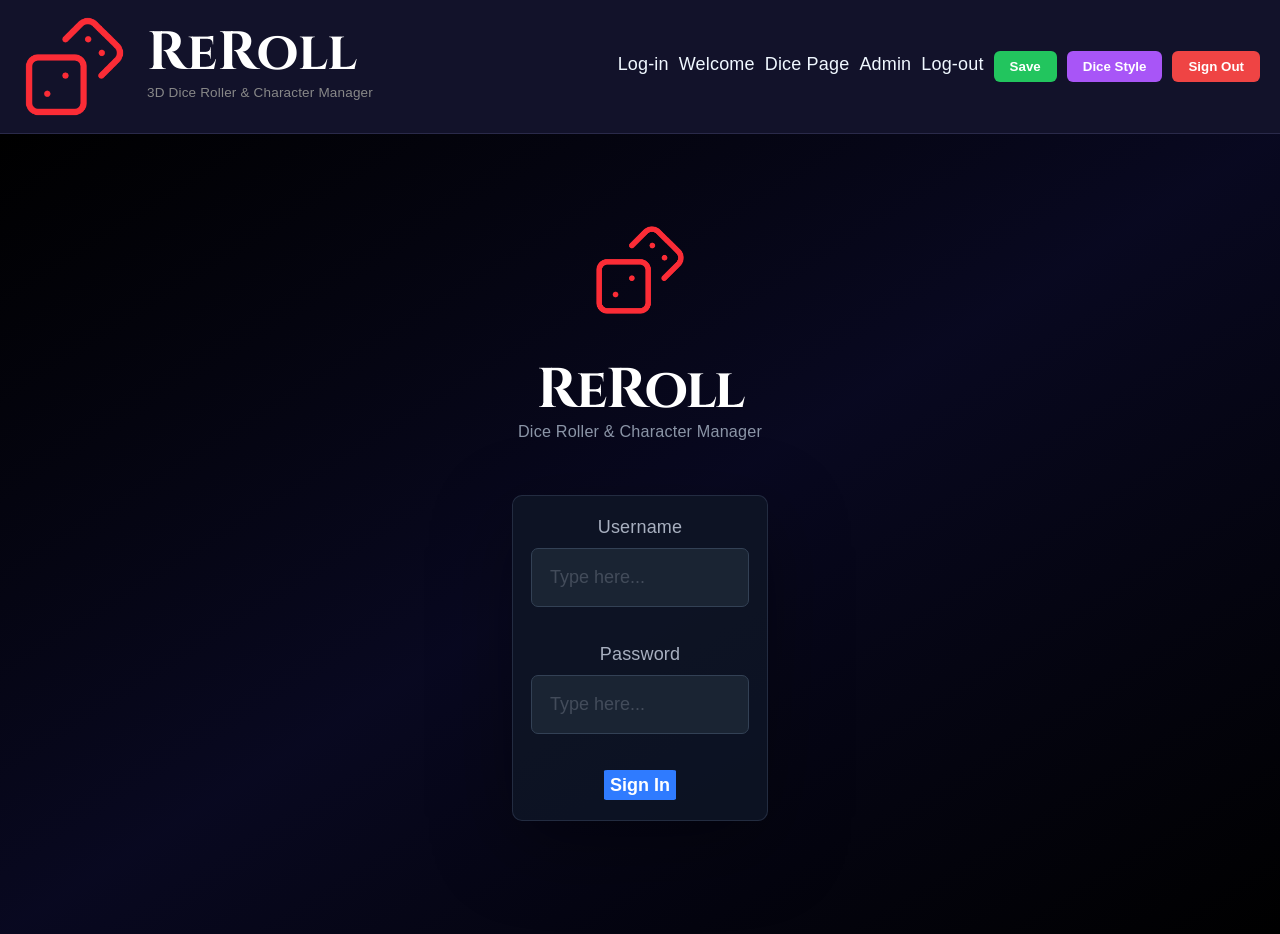
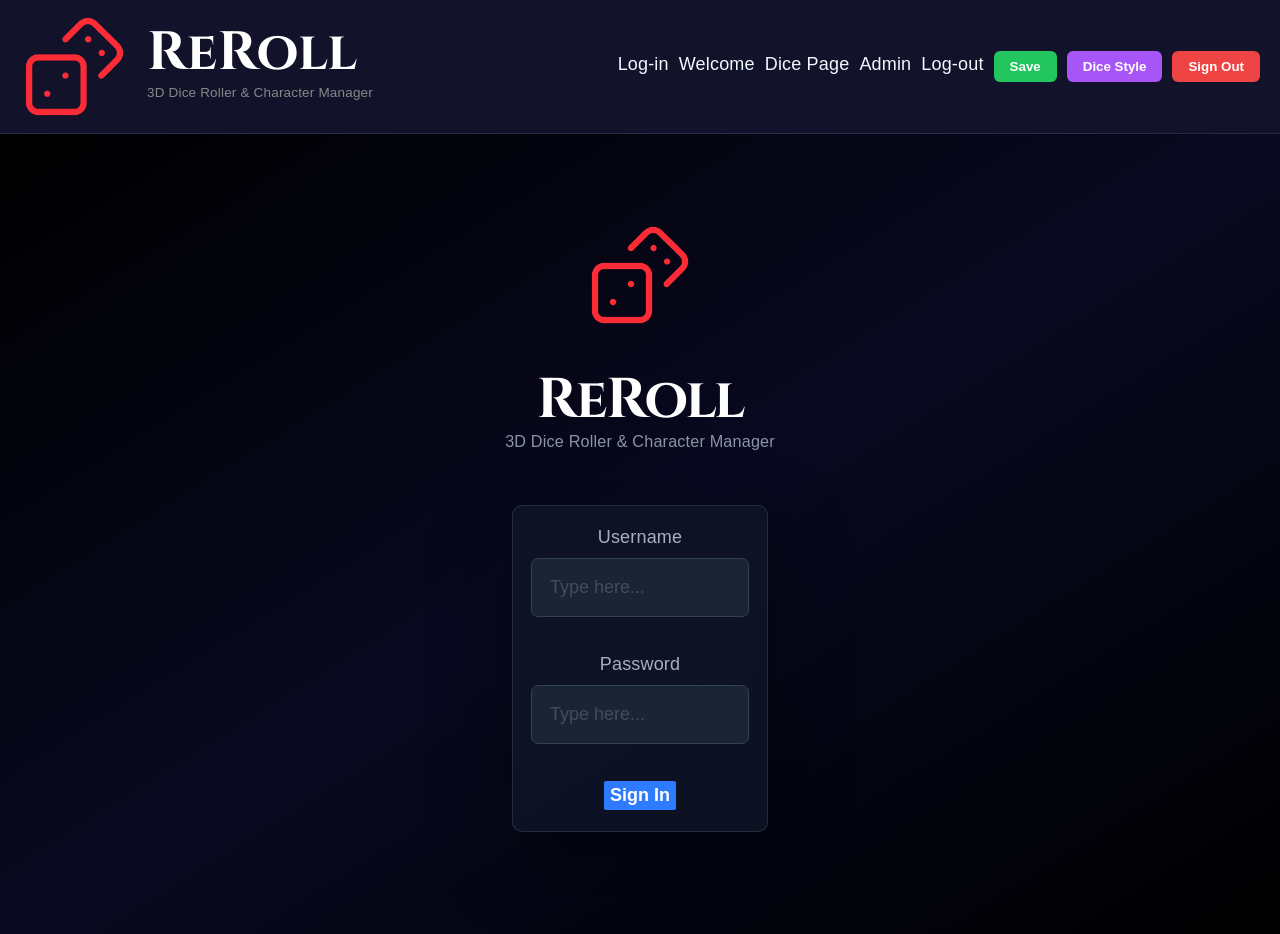
Before and after one commit to J-AGGERHOLM/diceRoller, a Svelte app in the folder client/: page / in a window 1280 px wide. Built offline with nearby package versions, Linux system fonts and the light colour scheme.

Commit message:
fixed some log-in page text

```diff
--- a/client/src/pages/logInPage.svelte
+++ b/client/src/pages/logInPage.svelte
@@ -8,7 +8,7 @@
   <div class="login-header">
       <img class="logo" src={Logo} alt="ReRoll">
       <h1>ReRoll</h1>
-      <span> Dice Roller & Character Manager </span>
+      <span>3D Dice Roller & Character Manager </span>
   </div>
   <Login></Login>
 </div>
```
